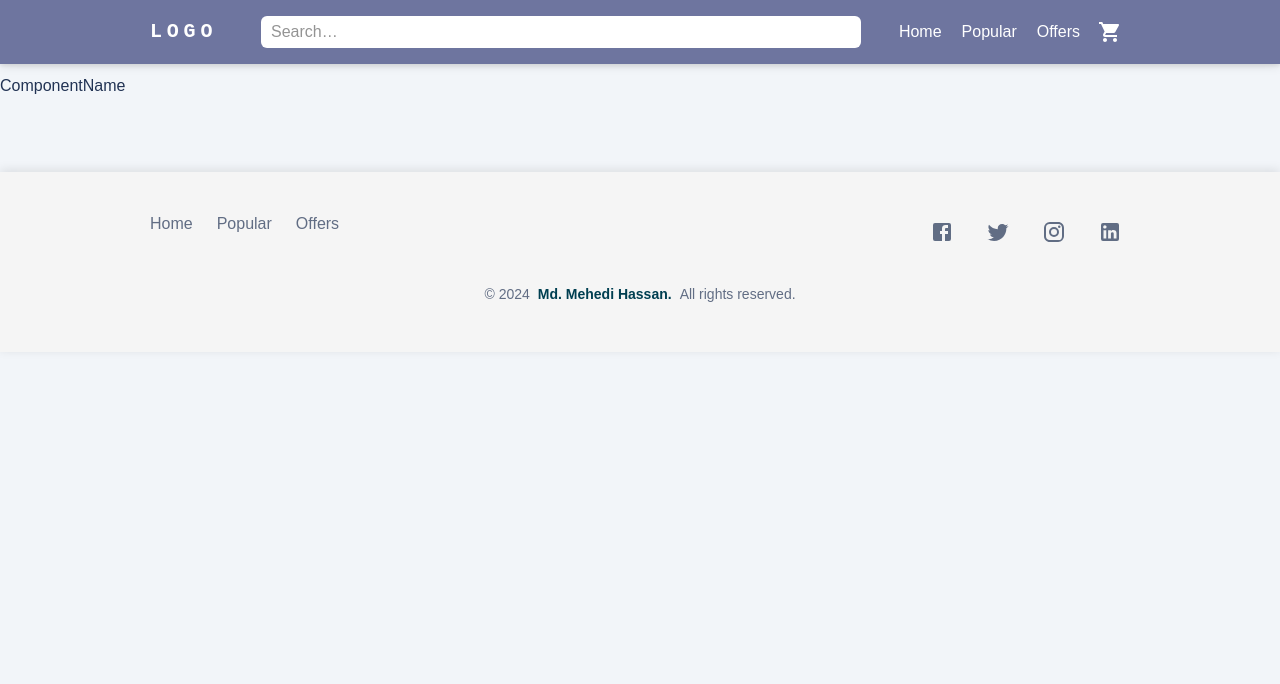
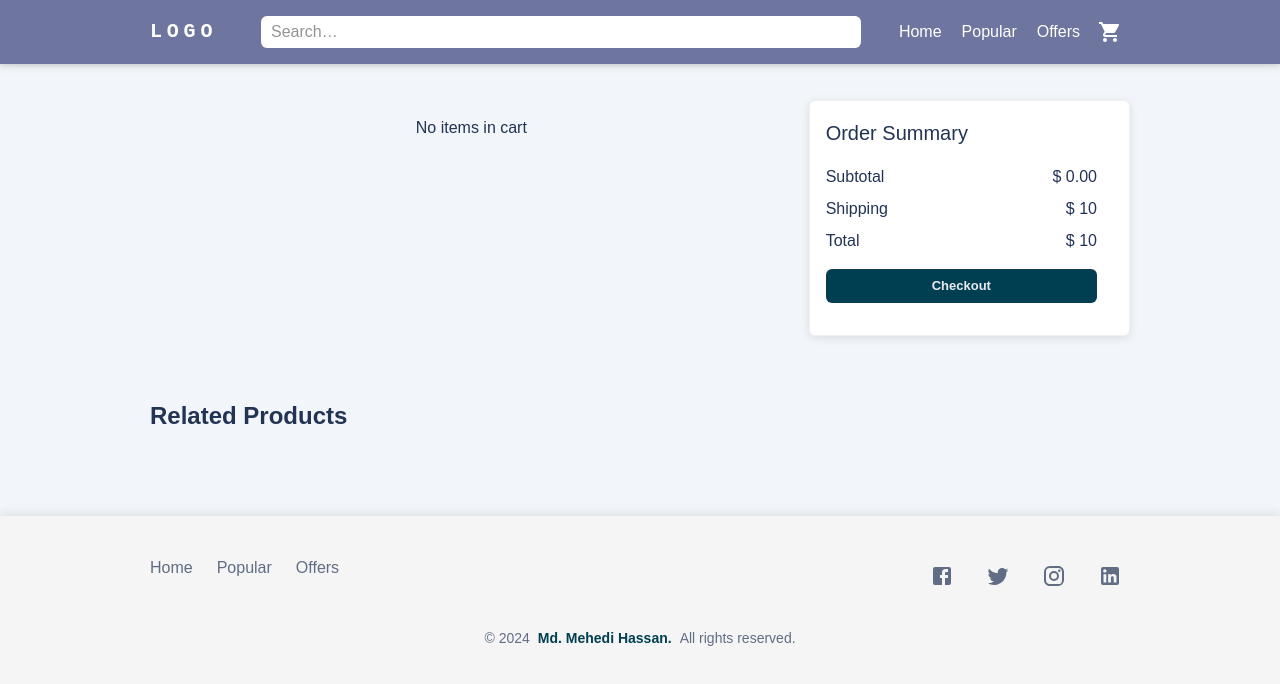
Before and after one commit to mehedihassandev/e-commerce, a React (Vite) app: page /cart in a window 1280 px wide. Shown: the top 684 px of the page. Built offline with nearby package versions, Linux system fonts and the light colour scheme.

Commit message:
EC-05: Refactor cart-details component to add shopping cart functionality

```diff
--- a/src/app/components/cart-details.tsx
+++ b/src/app/components/cart-details.tsx
@@ -1,5 +1,205 @@
-export const CartDetails = () => {
-  return <div>ComponentName</div>;
+import { Delete, Favorite } from '@mui/icons-material';
+import { Box, Button, Grid, Stack, Typography } from '@mui/material';
+import { useSelector } from 'react-redux';
+import { useParams } from 'react-router-dom';
+import { RootState } from '../redux/store';
+import { ContentWrapper } from '../utils/src';
+import ProductCard from './product-card';
+
+const Cart = () => {
+  const { id } = useParams<{ id: string }>();
+
+  const cartItems = useSelector(
+    (state: RootState) => state.cartReducer.cartItems
+  );
+
+  const relatedProducts = useSelector((state: RootState) =>
+    state.productReducer.products.filter((p) => p.id !== parseInt(id || '', 10))
+  );
+
+  const subTotal = cartItems.reduce((acc, item) => {
+    const price = parseFloat(item.price.replace('$', '').trim());
+
+    return acc + price * item.quantity;
+  }, 0);
+
+  const shipping = 10;
+
+  const total = subTotal + shipping;
+
+  return (
+    <ContentWrapper
+      sx={{
+        backgroundColor: 'transparent',
+        my: 3
+      }}
+    >
+      <Stack
+        sx={{
+          mt: 2
+        }}
+      >
+        <Grid container spacing={4}>
+          <Grid item xs={8}>
+            {cartItems.length > 0 ? (
+              cartItems.map((item) => (
+                <Grid
+                  container
+                  spacing={2}
+                  sx={{
+                    border: '1px solid #f0f0f0',
+                    backgroundColor: 'white',
+                    p: 2,
+                    borderRadius: 1,
+                    boxShadow: '0px 2px 10px rgba(0, 0, 0, 0.1)',
+                    mb: 4
+                  }}
+                  key={item.id}
+                >
+                  <Grid item xs={3}>
+                    <img
+                      src={item.image}
+                      alt={item.name}
+                      style={{
+                        marginRight: '8px',
+                        width: '100%',
+                        height: '100%',
+                        objectFit: 'cover'
+                      }}
+                    />
+                  </Grid>
+                  <Grid
+                    item
+                    xs={9}
+                    sx={{
+                      p: 2
+                    }}
+                  >
+                    <Box
+                      sx={{
+                        display: 'flex',
+                        flexDirection: 'column',
+                        gap: 0.5
+                      }}
+                    >
+                      <Typography variant="h6">{item.name}</Typography>
+                      <Typography variant="body2">
+                        Product Descriptions
+                      </Typography>
+                      <Typography variant="body2">Color</Typography>
+                      <Typography variant="body2">
+                        Quantity: {item.quantity}
+                      </Typography>
+                    </Box>
+                    <Box
+                      sx={{
+                        display: 'flex',
+                        justifyContent: 'space-between',
+                        alignItems: 'center',
+                        mt: 2
+                      }}
+                    >
+                      <Box
+                        sx={{
+                          display: 'flex',
+                          gap: 2,
+                          alignItems: 'center'
+                        }}
+                      >
+                        <Button variant="outlined" startIcon={<Delete />}>
+                          Remove From Cart
+                        </Button>
+                        <Button variant="outlined" startIcon={<Favorite />}>
+                          Add To Whitelist
+                        </Button>
+                      </Box>
+                      <Typography variant="body1">{item.price}</Typography>
+                    </Box>
+                  </Grid>
+                </Grid>
+              ))
+            ) : (
+              <Box sx={{ textAlign: 'center' }}>No items in cart</Box>
+            )}
+          </Grid>
+          <Grid item xs={4}>
+            <Grid container spacing={2}>
+              <Grid
+                item
+                xs={12}
+                sx={{
+                  border: '1px solid #f0f0f0',
+                  backgroundColor: 'white',
+                  p: 4,
+                  borderRadius: 1,
+                  boxShadow: '0px 2px 10px rgba(0, 0, 0, 0.1)'
+                }}
+              >
+                <Typography variant="h6">Order Summary</Typography>
+                <Box
+                  sx={{
+                    mt: 2,
+                    display: 'flex',
+                    gap: 1,
+                    flexDirection: 'column'
+                  }}
+                >
+                  <Box
+                    sx={{
+                      display: 'flex',
+                      justifyContent: 'space-between'
+                    }}
+                  >
+                    <Typography variant="body1">Subtotal</Typography>
+                    <Typography variant="body1">
+                      $ {subTotal.toFixed(2)}
+                    </Typography>
+                  </Box>
+                  <Box
+                    sx={{
+                      display: 'flex',
+                      justifyContent: 'space-between'
+                    }}
+                  >
+                    <Typography variant="body1">Shipping</Typography>
+                    <Typography variant="body1">$ {shipping}</Typography>
+                  </Box>
+                  <Box
+                    sx={{
+                      display: 'flex',
+                      justifyContent: 'space-between'
+                    }}
+                  >
+                    <Typography variant="body1">Total</Typography>
+                    <Typography variant="body1">$ {total}</Typography>
+                  </Box>
+                </Box>
+                <Button
+                  variant="contained"
+                  sx={{
+                    mt: 2,
+                    width: '100%'
+                  }}
+                >
+                  Checkout
+                </Button>
+              </Grid>
+            </Grid>
+          </Grid>
+        </Grid>
+        <Typography variant="h5" sx={{ mt: 8, mb: 2, fontWeight: 700 }}>
+          Related Products
+        </Typography>
+        <Grid container spacing={4}>
+          {relatedProducts.slice(0, 4).map((relatedProduct) => (
+            <Grid item xs={12} sm={6} md={3} key={relatedProduct.id}>
+              <ProductCard data={relatedProduct} />
+            </Grid>
+          ))}
+        </Grid>
+      </Stack>
+    </ContentWrapper>
+  );
 };
 
-export default CartDetails;
+export default Cart;
```
